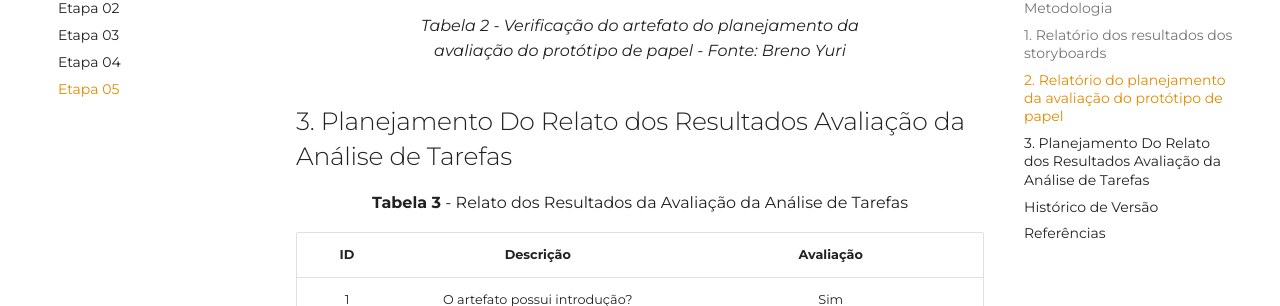
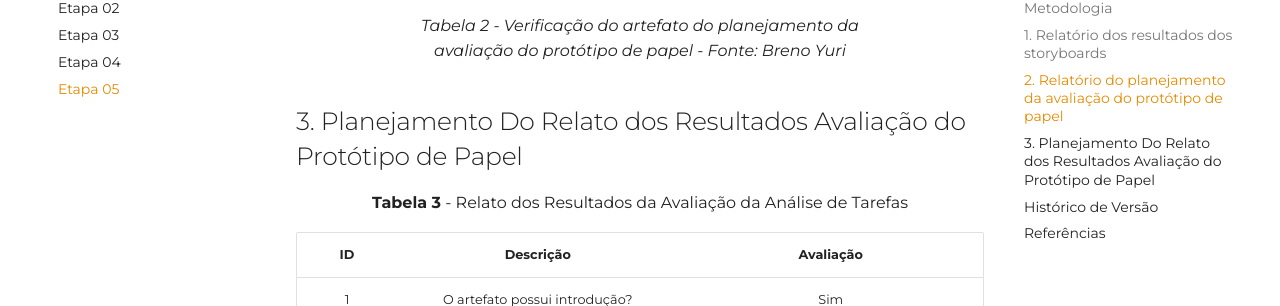
Before and after one commit to Interacao-Humano-Computador/2023.1-Agiel, an MkDocs documentation site: the page built from docs/verificacao/grupo_8/etapa_5.md, in a window 1280 px wide and 900 px high, scrolled down 2214 px. Shown: the part 154-460 px from the top of the window. Built offline with MkDocs 1.6.1 and Material for MkDocs 9.7.7, drawn with Linux system fonts in a browser that asks for light colours; some web fonts are replaced; comment, search, counter and statistics services are not loaded.

Commit message:
corrijindo títulos

```diff
--- a/docs/verificacao/grupo_8/etapa_5.md
+++ b/docs/verificacao/grupo_8/etapa_5.md
@@ -44,7 +44,7 @@ A verificação dos artefatos será feita por meio de inspeção FAGAN (1976), u
 <figcaption align="center">Tabela 2 - Verificação do artefato do planejamento da avaliação do protótipo de papel - Fonte: Breno Yuri</figcaption>
 
 
-## 3. Planejamento Do Relato dos Resultados Avaliação da Análise de Tarefas
+## 3. Planejamento Do Relato dos Resultados Avaliação do Protótipo de Papel
 
 <font size="3"><p style="text-align: center"><b>Tabela 3</b> - Relato dos Resultados da Avaliação da Análise de Tarefas</p></font>
 
```
